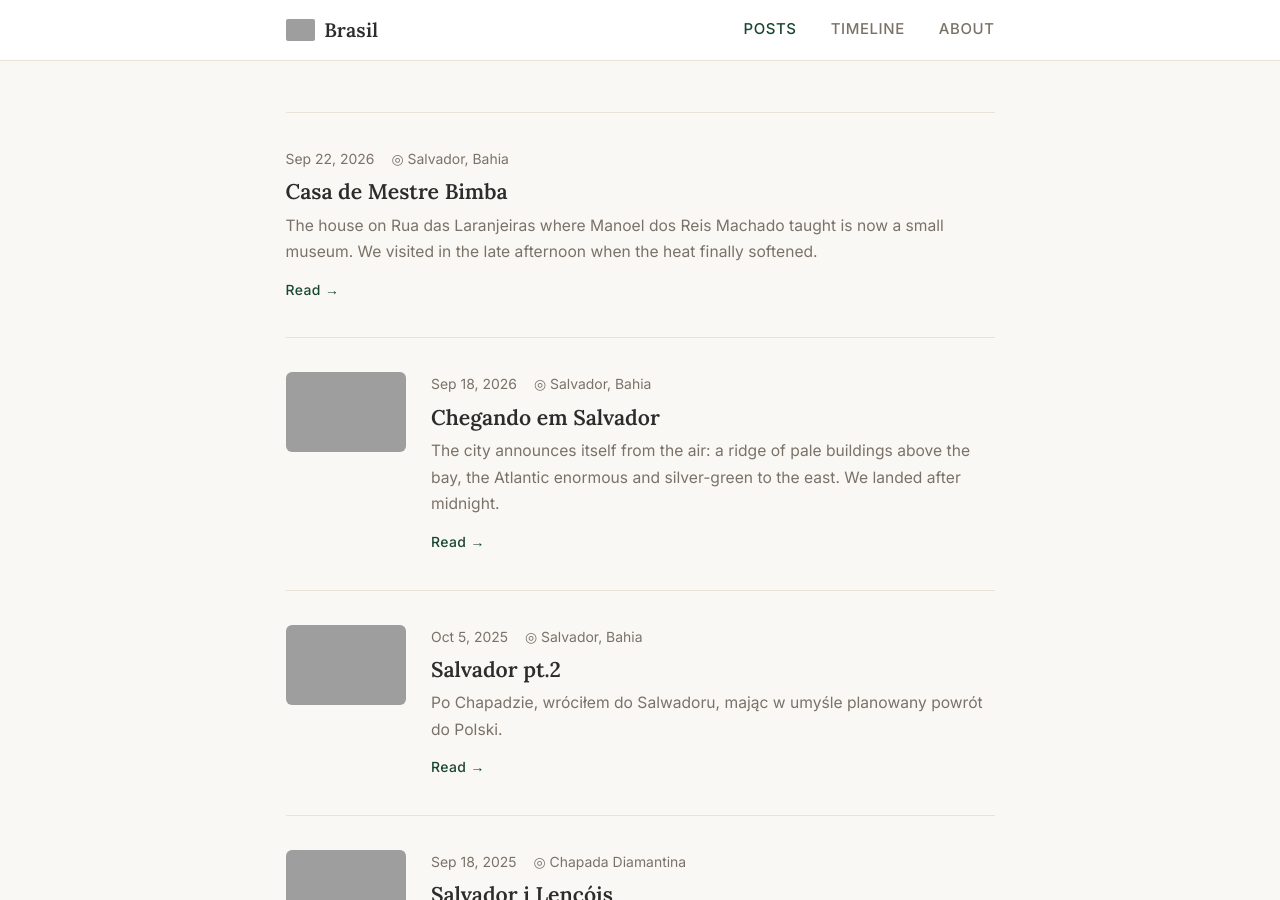
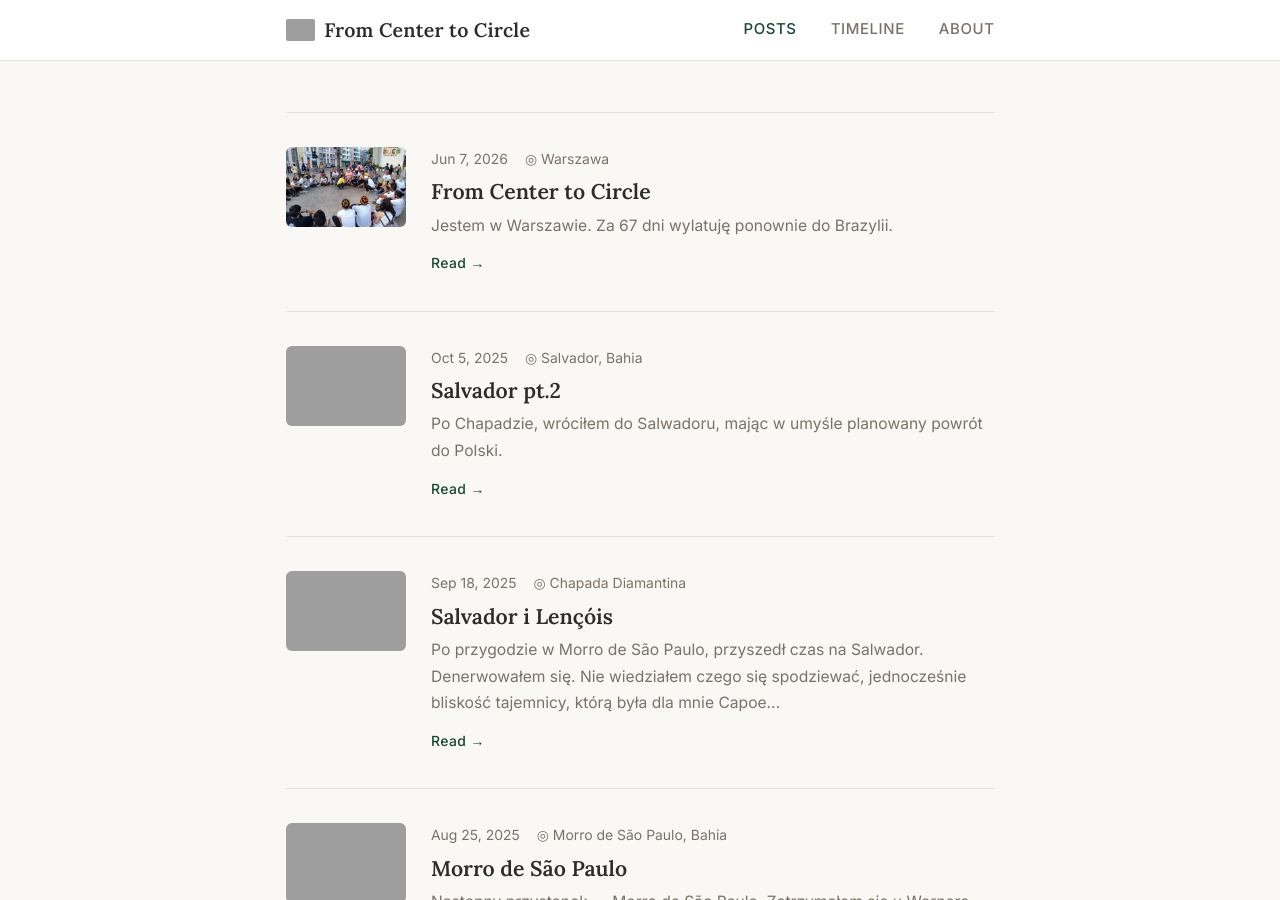
Before and after one commit to mikub97/mikub97.github.io, a Jekyll site: the page built from index.html, in a window 1280 px wide and 900 px high. Built offline with Jekyll 4.4.1, drawn with Linux system fonts in a browser that asks for light colours; part of the change alters nothing that is shown; grey boxes are pictures that could not be loaded.

Commit message:
Center to Circle

```diff
--- a/_config.yml
+++ b/_config.yml
@@ -1,4 +1,4 @@
-title: "Brasil"
+title: "From Center to Circle"
 description: "Notes, photos, and movement — travels in Brazil"
 baseurl: ""
 url: "https://mikub97.github.io"
--- /dev/null
+++ b/_posts/2026-06-07-from-center-to-circle.md
@@ -0,0 +1,162 @@
+---
+layout: post
+title: "From Center to Circle"
+date: 2026-06-07
+location: "Warszawa"
+lat: 52.2297
+lng: 21.0122
+cover_image: /assets/images/capoeira/Roda_de_Capoeira_Angola.jpg
+---
+
+Jestem w Warszawie. Za 67 dni wylatuję ponownie do Brazylii.
+<!--more-->
+
+---
+
+## O projekcie
+Jestem w Międzydziedzinowej Szkole Doktorskiej. Moimi dziedzinami wiodącymi są Psychologia i Matematyka... Czy jestem psychologiem? Nie. Matematykiem? Jeśli tak, to bardzo miernym. Kim jestem ? Dumnym doktorantem czegoś, robiącego projekt o czymś.
+W tym poście i  całej dalszej podróży będę próbował rozgryźć to o czym jest ten projekt.
+
+Parę lat temu wziąłem udział w konferencji naukowej organizowanej przez Mind & Life Institute, który zrzesza ludzi zajmujących się praktykami kontemplacyjnymi od naukowej strony. Instytut ten założył Francisco Varela - jeden z głównych myślicieli enaktywizmu (teorii kognitywistyki) - razem z Dalai Lamą. Udział w tej szkole był ważny, dlatego że upoważniał mnie do aplikowania o grant European Varela Award, co uczyniłem pod koniec 2025 roku.
+
+<figure style="margin-bottom: 2em;">
+  <img src="/assets/images/capoeira/Fransisco varela.webp" alt="Francisco Varela">
+  <figcaption style="font-style: italic; font-family: Georgia, 'Times New Roman', serif; font-size: 0.82em; color: #888; text-align: center; margin-top: 0.5em;">Francisco Varela (1946–2001) — biolog, neuronaukowiec, współtwórca enaktywizmu i Mind & Life Institute.</figcaption>
+</figure>
+
+Zainspirowany podróżą i zaciekawiony capoeirą, w listopadzie 2025, rozpisałem projekt *From Center to Circle: Capoeira Angola as a Community-Driven, Relational Contemplative Practice – A Mixed-Methods Account*, na który otrzymałem finansowanie od Mind & Life.
+
+<figure style="margin-bottom: 2em;">
+  <img src="/assets/images/capoeira/EEG-meditation.jpg" alt="Nauka i praktyka kontemplacyjna — Mind & Life Institute">
+  <figcaption style="font-style: italic; font-family: Georgia, 'Times New Roman', serif; font-size: 0.82em; color: #888; text-align: center; margin-top: 0.5em;">Sesja EEG z mnichem buddyjskim — badania nad medytacją realizowane przez Waisman Center na uniwersytecie Wisconsin-Madison</figcaption>
+</figure>
+
+W tym miejscu, czuję, że ważnym jest bym napisał (i zastanowił się) dlaczego ten projekt.
+Ważnym tłem dla tej opowieści jest to, że przez kilka lat (ok. 2019-2024) byłem zaangażowanym praktykantem jñāna  yoga oraz qigongu. Te praktyki sprawiły, że w ogóle spojrzałem w kierunku nauki - kognitywistyki. Interesowała mnie świadomość - kim jestem, czy(m) jest wolna wola, etc. Intuicyjnie wiedziałem, że intelekt niewiele jest w tych sprawach zadecydować, lecz pomyślałem zapewne, że coś trzeba w życiu robić - zatem kognitywistyka. Etap studiowania kognitywistyki to etap wyjątkowo dużych turbulencji w moim życiu. Na przestrzeni lat bardzo zmieniły się moje priorytety i patrzenie na pewne, fundamentalne sprawy.
+Kiedyś zagorzały wierzący-praktykujący, dziś czujący wstręt na widok, lub odgłos jakiekolwiek z ideologii - to chyba najbardziej jaskrawy przykład tej przemiany.
+
+Wracając do tematu, praktyki kontemplacyjne - qigong, medytacja - na pewnym etapie wszystkie zaczęły mi się jawić jako forma eskapizmu. Znaczenia nabrały dla mnie nie-praktyki będące podzbiorem działań ludzi zwyczajnych - działań ludzi wśród ludzi.
+Co ważne - jestem osobą, która potrzebuje i lubi strukturę. Cenię stare tradycje, a ponad wszystko ważna jest dla mnie struktura społeczna "mistrza-ucznia". Miałem jednak dość wszystkich szkół, które studiowałem w przeszłości - czegoś mi tam brakowało.
+
+Capoeira Angola, lub jej podstawowe wartości, zaczęły mi się jawić jako coś wyjątkowego - niepasującego do schematu życia duchowego - promowanego przez buddyzm, taoizm, katolicyzm i new age mindfulness.
+Było coś intrygującego w obcości kultury, która jest fundamenty Capoeiry. Ponad to, forma kręgu i fakt, że w centrum tego kręgu są ludzie - zwykli ludzie - nie Budda, nie Chrystus - sprawiały, że stawało się to czymś osiągalnym - nie tylko dla mnie, lecz dla każdego kto ma skórę, kości i krew.
+
+Rozpisałem więc projekt dot. badania Capoeiry jako społecznej i zaangażowanej praktyki kontemplacyjnej. Miałem to szczęście, że w czasie, gdy pisałem ten projekt, w Warszawie był mistrz Capoeiry - Mestre Boca do Rio. Z pewnością było to dla mnie największą inspiracją - nawet nie sama praktyka, lecz jego obecność.
+
+---
+
+## O współzależności
+
+Sieci głebokich współzależności, tak bym opisał swoją obecną lokalizację - gdzieś w środku. Jestem studentem MSD, pracownikiem UW, a projekt, w którym zostałem zatrudniony jako doktorant dotyczy napięcia między indywidualną autonomią i funkcjonalnym połączeniem z innymi - współzaleznością. Dziś czuję, że to napięcie mnie zajmuje, nie tylko na poziomie naukowym, lecz przede wszystkim na poziomie osobistym. To kim jestem, co robię bezpośrednio zależy od ludzi z k†órymi współpracuje, a to co współtworzymy bezpośrednio determinuje ich życie. Wspólnota, to coś co współtworzymy i co nas samych konstytuuje. Wchodząc w "krąg" tworzymy go, a wychodząc z kręgu nie jesteśmy już tymi samymi - nastąpiła zmiana. Jaka jest rola tego jednostkowego ja, w tym dynamicznym procesie? Co pozostaje, jeśli w ogóle coś - trwałe, niezmienione?
+
+Wspólnota, w swojej tradycyjnej formie, jest dziś w zachodnym świecie bardzo zniekształcona. Praktyki kontemplacyjne - szeroko rozumiane, jako joga, modlitwa etc., w zasadzie zatraciły swoje prospołeczne funkcje. Jesteśmy jak te bańki mydlane, niby samodzielnie przemierzające przestrzeń, bez świadomości, że pochodzimy z tego samego źródła i że pękniemy i zlejemy się w to samo mydło.
+
+Szukajac przynależności, docierałem do różnych źródeł, z których niektóre - jak tradycja advaity vedanty oraz Jezus Chrystus, jako źródło samo w sobie - dawały mi to czego szukałem - przez jakiś czas. Po chwili kontemplacji, modlitwy, lub innej praktyki, przychodził czas, gdy jako bańka mydlana dostrzegałem inne, które leciały w zupełnie innym kierunku. Jak to tak?
+
+Żyjemy w Polsce, jesteśmy Polakami. Żyję w Europie, jestem Europejczykiem. Wspinam się, jestem wspinaczem. Uczę się, jestem studentem. Pracuję, jestem podatnikiem. Oddycham, jem, choruje i umrę. Żyjemy obok siebie, będąc tak podobnymi, a Twoja bańka, tak podobna do mojej leci odizolowana w innym kierunku. Moja również.
+
+Niezadowolenie, które wybrzmiewa w tym co teraz piszę, wypycha mnie do świata fantazji, które z kolei sprawia, że jestem częstym klientem linii lotniczych.
+<iframe data-testid="embed-iframe" style="border-radius:12px" src="https://open.spotify.com/embed/track/7a7SwAK20adk3oPY83svVc?utm_source=generator" width="100%" height="152" frameBorder="0" allowfullscreen="" allow="autoplay; clipboard-write; encrypted-media; fullscreen; picture-in-picture" loading="lazy"></iframe>
+
+> But Reality will cause your fantasies.. to die...
+
+Warszawo, witaj ponownie. Czy tym razem się dogadamy?
+
+
+
+## From Center to Circle
+
+Innymi słowy z izolacji - pozornego ja-w-centrum - to środka, między ludźmi. Tam idę, choć jest to krąg ludzi w zasadzie mi obcych, często innej rasy, z pewnością innej kultury. Nie sądzę, by była to podróż dążąca do znalezienia mojego kręgu - wspólnoty. Zgodnie z tym co mówiłem o współzależności wymagałoby to ode mnie dość intensywnej transformacji, na co szczerze powiedziawszy nie jestem gotowy. Jestem Europejczykiem i już raczej nim pozostanę.
+
+<figure style="margin-bottom: 2em;">
+  <img src="/assets/images/capoeira/Roda_de_Capoeira_Angola.jpg" alt="Roda de Capoeira Angola — Recife">
+  <figcaption style="font-style: italic; font-family: Georgia, 'Times New Roman', serif; font-size: 0.82em; color: #888; text-align: center; margin-top: 0.5em;">Roda de Capoeira Angola — Recife, Pernambuco. Krąg jako przestrzeń wspólna: nie tło dla gry, lecz jej warunek.</figcaption>
+</figure>
+
+Moje badanie skupia się przede wszystkim na dwóch równoległych współistniejących i współzależnych aspektach :
+- ruchu - mierzonego obiektywnie przez sensory IMU
+- subiektywnego doświadczenia - capoeiristów (jak wydobyć nie zabarwiając swoim bagażem ?), lub mojego (to nie to samo!)
+
+<figure style="margin-bottom: 2em;">
+  <img src="/assets/images/capoeira/sensors.png" alt="Rozmieszczenie sensorów IMU">
+  <figcaption style="font-style: italic; font-family: Georgia, 'Times New Roman', serif; font-size: 0.82em; color: #888; text-align: center; margin-top: 0.5em;">Rozmieszczenie czujników IMU na ciele — każdy sensor rejestruje przyspieszenie i orientację w przestrzeni z częstotliwością ≥200 Hz.</figcaption>
+</figure>
+
+Podstawowymi pytaniami jakie zadaje są:
+- co ludzie doświadczają w capoeirze?
+- jak to jest wyrażane/sprzeżone z ruchem?
+- jaka jest rola kręgu? w jaki sposób moduluje on ruch oraz doświadczenia (bycie razem)
+
+To są duże pytania, a ich operacjonalizacja to naprawdę niebanalna kwestia.
+Do czynienia mam z niesamicie złożonym zjawiskiem, które można badać od tak wielu stron. Jednocześnie, naturalnie będąc zainteresowany 'istotą rzeczy', przeprowadzając badanie naukowe zmuszony jestem do ograniczenia się do dogłębnego zbadania jedynie skrawka historii jaki opowiadają te praktyki i ta kultura.
+
+Frustuję się na myśl o tym. W pewnym sensie wiem, że rozpoczynam właśnie podróż/projekt, który nie osiągnie swoich założeń - ani na poziomie naukowym (zrozumienia), ani na poziomie osobistym (przynależenia). Po co zatem?
+
+> Nie wiem nic. Wierzę w cel. Myślami mury burzę, <br>
+> Chociaż łatwiej jest spaść niż utrzymać na górze.
+
+---
+
+To koniec tego postu.
+<br>
+<br>
+Poniższe to notatka dotycząca projektu sporządzona przez Claude AI z moich notatek z okresu przygotowawczego, spójna z tym co rozpisałem w propozycji projektu dla Mind and Life.
+
+---
+
+
+<div class="research-brief" markdown="1">
+
+### Plan badania w skrócie
+
+W jogo Capoeira Angola dwoje ludzi staje naprzeciwko siebie. Między nimi dzieje się coś, co trudno opisać jednym słowem: dominacja, opór, ustępowanie, prowadzenie — wszystko jednocześnie, ciałem, w rytmie. Projekt pyta o to, jak to doświadczenie wygląda od środka i czy da się je zobaczyć w ruchu.
+
+<iframe width="560" height="315" src="https://www.youtube.com/embed/_gPi78MfVG4?si=TeUYR-nb8OgD38jh" title="YouTube video player" frameborder="0" allow="accelerometer; autoplay; clipboard-write; encrypted-media; gyroscope; picture-in-picture; web-share" referrerpolicy="strict-origin-when-cross-origin" allowfullscreen></iframe>
+
+Ramy teoretyczne to **enaktywizm** (Varela, Thompson) — założenie, że ciało i otoczenie nie tylko *towarzyszą* doświadczeniu, ale je *współtworzą*. Capoeira Angola jest tu wyjątkowym laboratorium: sprawstwo jest w niej negocjowane w czasie rzeczywistym, z kulturowym i historycznym ładunkiem.
+
+---
+
+#### Trzy pytania badawcze
+
+1. **Jak doświadcza się sprawstwo?** — jakie są fenomenologiczne tryby (uwięzienie, opór, wyzwolenie, przewodzenie) i jak capoeirzyści je opisują?
+2. **Czy widać je w ruchu?** — czy te tryby mają mierzalne sygnatury kinetyczne: determinizm trajektorii, entropię, ekspansję w przestrzeni?
+3. **Co zmienia krąg?** — jak obecność rody (śpiewającego kręgu z Mestre) moduluje zarówno ruch, jak i doświadczenie bycia razem?
+
+---
+
+#### Cztery warunki eksperymentalne
+<br>
+
+<table style="width:100%; border-collapse: collapse; font-size: 0.9em; margin: 1em 0;">
+  <thead>
+    <tr>
+      <th style="border-bottom: 2px solid #ccc; padding: 0.5em 1em 0.5em 0; text-align: left; width: 30%;">Warunek</th>
+      <th style="border-bottom: 2px solid #ccc; padding: 0.5em 0; text-align: left;">Opis</th>
+    </tr>
+  </thead>
+  <tbody>
+    <tr><td style="border-bottom: 1px solid #e8e8e8; padding: 0.5em 1em 0.5em 0;">Solo Ginga</td><td style="border-bottom: 1px solid #e8e8e8; padding: 0.5em 0;">~3 min solo, rytm bez partnera — linia bazowa</td></tr>
+    <tr><td style="border-bottom: 1px solid #e8e8e8; padding: 0.5em 1em 0.5em 0;">Jogo bez rody</td><td style="border-bottom: 1px solid #e8e8e8; padding: 0.5em 0;">Gra we dwoje, brak kręgu i śpiewu</td></tr>
+    <tr><td style="border-bottom: 1px solid #e8e8e8; padding: 0.5em 1em 0.5em 0;">Jogo w rodzie</td><td style="border-bottom: 1px solid #e8e8e8; padding: 0.5em 0;">Para w środku grupy 13–18 osób z Mestre</td></tr>
+    <tr><td style="padding: 0.5em 1em 0.5em 0;">Naturalna roda</td><td style="padding: 0.5em 0;">Tradycyjna roda bez ograniczeń eksperymentalnych</td></tr>
+  </tbody>
+</table>
+
+<br>
+15–20 capoeirystów, każdy przechodzi przez wszystkie cztery warunki.
+
+---
+
+#### Metody
+
+**Ruch (perspektywa zewnętrzna):**
+Perception Neuron 3 — 17 czujników IMU na ciele każdego gracza (≥200 Hz), 4 kamery (60 fps), bezmarkerowa estymacja pozycji (YOLOv11, offline). Analiza: rekurencja (RQA), entropia, faza względna między partnerami.
+
+**Doświadczenie (perspektywa wewnętrzna):**
+Mikrofenomenologiczne wywiady video-cued po każdym warunku — pytania prowadzą uczestnika przez konkretne momenty sesji krok po kroku, bez narzucania interpretacji. Dodatkowo krótkie raporty bezpośrednio po grze oraz komentarz Mestre.
+
+**Integracja:** korespondencja między momentami przejść fenomenologicznych a zmianami w dynamice ruchu (okno ±2 sek.).
+Projekt jest osadzony w szerszym grancie NCN Opus 27 dotyczącym napięcia między indywidualną autonomią a funkcjonalnym połączeniem z innymi.
+
+</div>
--- a/_posts/2026-09-18-chegando-em-salvador.md
+++ /dev/null
@@ -1,25 +0,0 @@
----
-layout: post
-title: "Chegando em Salvador"
-date: 2026-09-18
-location: "Salvador, Bahia"
-lat: -12.9714
-lng: -38.5014
-cover_image: /assets/images/salvador-cover.jpg
----
-
-The city announces itself from the air: a ridge of pale buildings above the bay, the Atlantic enormous and silver-green to the east. We landed after midnight.
-
-<!--more-->
-
-Pelourinho in the early morning is almost quiet. The cobblestones catch the light at an angle that makes everything look painted. I had read about this place many times, but reading about somewhere is a particular kind of not-knowing.
-
-The berimbau sound reached me before I saw the roda — drifting out of an open door somewhere on Rua Gregório de Matos. Someone practicing, not performing.
-
-> *O berimbau toca, eu não posso ficar* — the berimbau plays, I cannot stay still.
-
-I stood there for several minutes. This is why you have to come.
-
----
-
-*First full day. More tomorrow.*
--- a/_posts/2026-09-22-mestre-bimba-house.md
+++ /dev/null
@@ -1,24 +0,0 @@
----
-layout: post
-title: "Casa de Mestre Bimba"
-date: 2026-09-22
-location: "Salvador, Bahia"
-lat: -12.9714
-lng: -38.5014
----
-
-The house on Rua das Laranjeiras where Manoel dos Reis Machado taught is now a small museum. We visited in the late afternoon when the heat finally softened.
-
-<!--more-->
-
-The training space is smaller than I imagined. Wooden floor, low ceiling, photographs covering most of one wall. Someone had left a single flower by the entrance.
-
-What strikes you, standing in a place like this, is the gap between the scale of a person's life and the scale of their impact. The room is perhaps eight meters across. From this room, or rooms like it, a way of moving through the world was transmitted, refined, argued over, and carried to every continent.
-
-Embodied knowledge doesn't leave traces the way written knowledge does. There are no manuscripts. There is only what people remember in their bodies.
-
-![Interior of Casa de Mestre Bimba](/assets/images/bimba-house.jpg)
-
-I kept thinking about what Sheets-Johnstone wrote about kinesthesia as primary — that the body knows first, in a register that language is always translating after the fact.
-
-Standing here, that felt more true than it does in a library.
```
Also changed, not shown: assets/images/capoeira/EEG-meditation.jpg (added), assets/images/capoeira/Fransisco varela.webp (added), assets/images/capoeira/MLE-logo-horizontal.jpeg (added), assets/images/capoeira/Roda_de_Capoeira_Angola.jpg (added), assets/images/capoeira/sensors.png (added), 1 other file.
